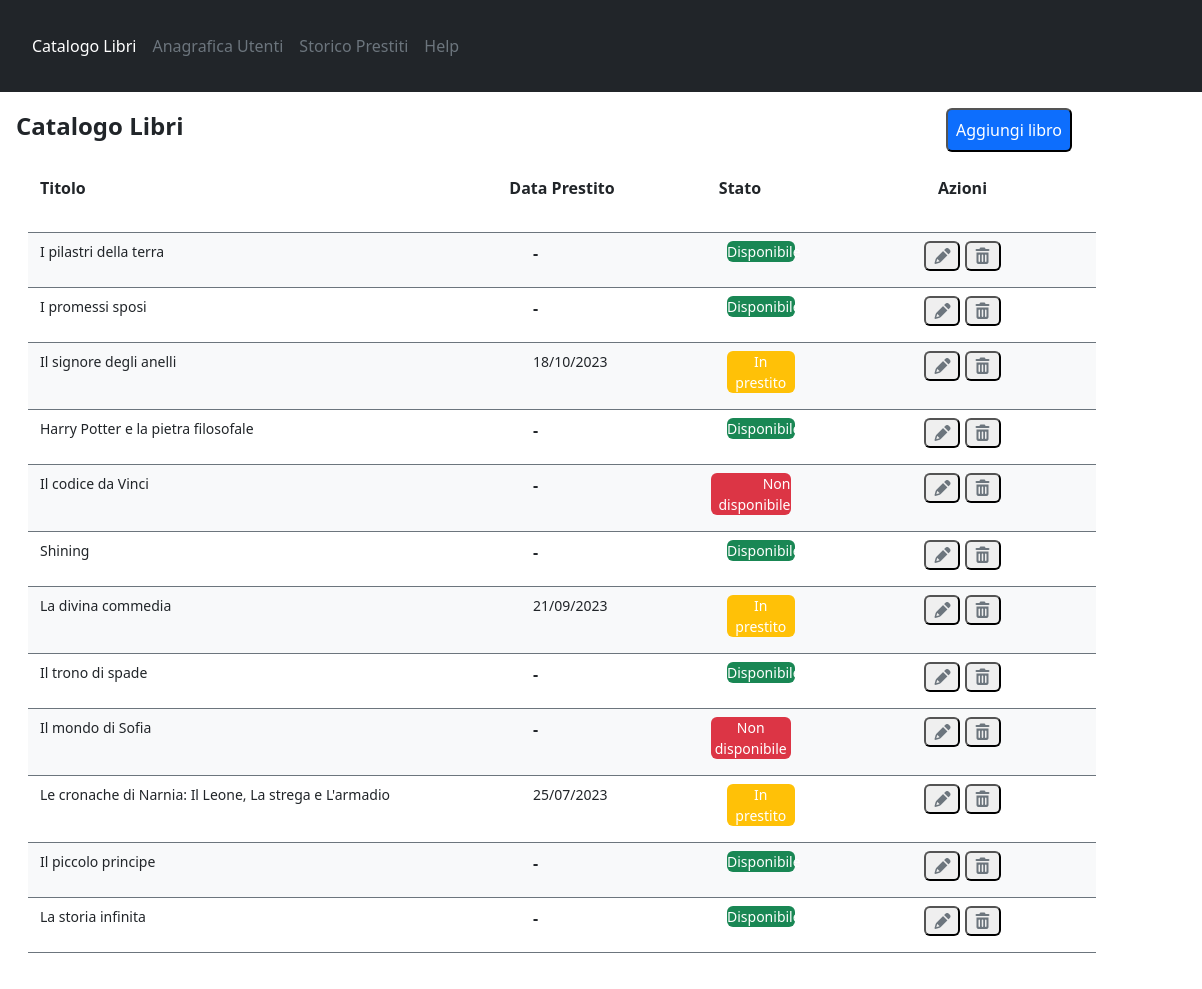
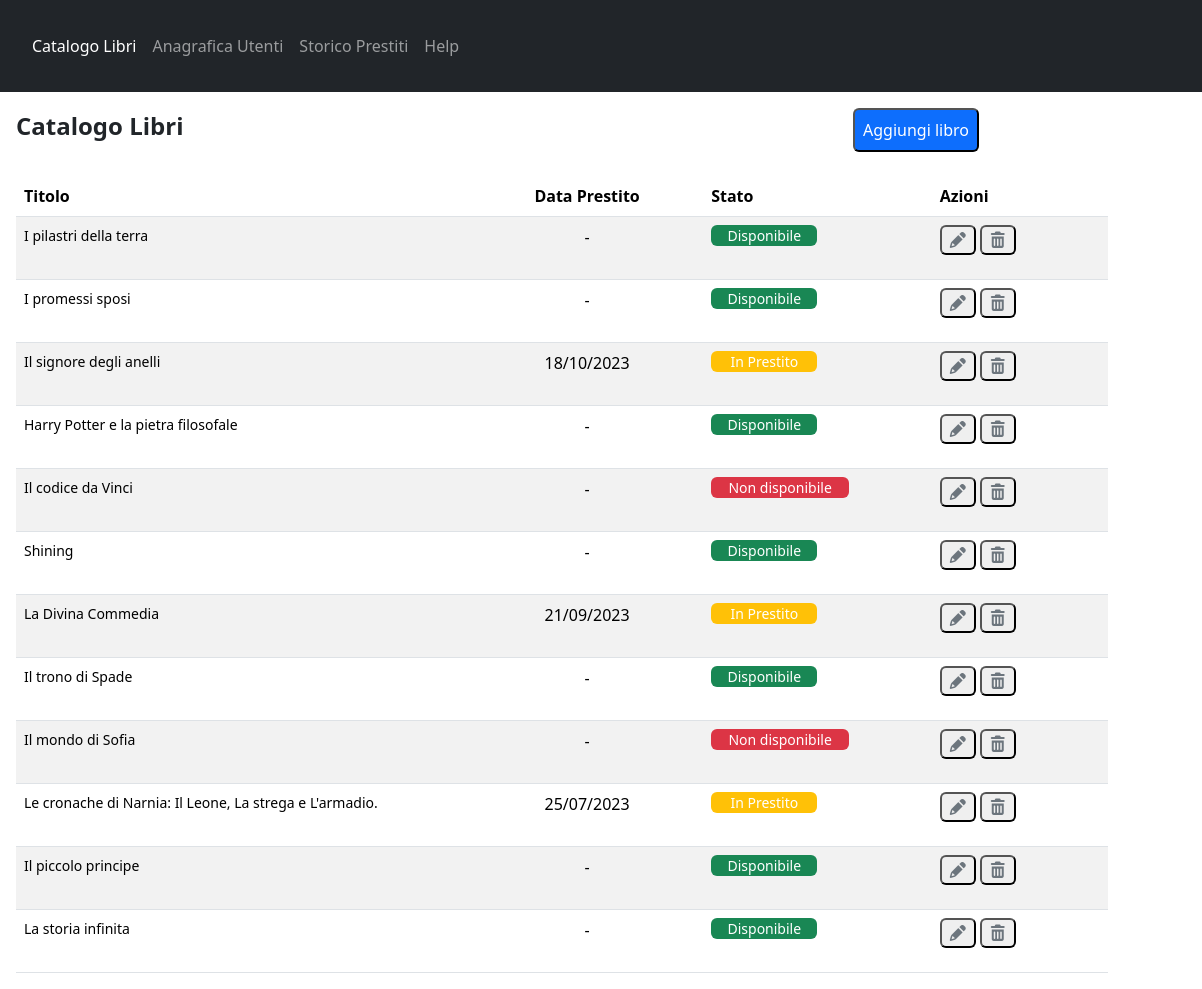
Before and after one commit to SamirSadriu-24/html-css-bootstrap-dashboard, a plain HTML site: page index.html in a window 1280 px wide. Shown: the full height of the page, 78-1280 px from the left. Before the commit the page ends 953 px from the top, so only its background shows below. Drawn offline with nearby package versions, Linux system fonts and the light colour scheme.

Commit message:
modifiche post-tutor

```diff
--- a/index.html
+++ b/index.html
@@ -1,17 +1,24 @@
 <!DOCTYPE html>
 <html lang="en">
+
 <head>
-    <meta charset="UTF-8">
-    <meta name="viewport" content="width=device-width, initial-scale=1.0">
-    <link rel="stylesheet" href="https://cdnjs.cloudflare.com/ajax/libs/font-awesome/7.0.0/css/all.min.css" integrity="sha512-DxV+EoADOkOygM4IR9yXP8Sb2qwgidEmeqAEmDKIOfPRQZOWbXCzLC6vjbZyy0vPisbH2SyW27+ddLVCN+OMzQ==" crossorigin="anonymous" referrerpolicy="no-referrer" />
-    <link href="https://cdn.jsdelivr.net/npm/bootstrap@5.3.7/dist/css/bootstrap.min.css" rel="stylesheet" integrity="sha384-LN+7fdVzj6u52u30Kp6M/trliBMCMKTyK833zpbD+pXdCLuTusPj697FH4R/5mcr" crossorigin="anonymous">
-    <script src="https://cdn.jsdelivr.net/npm/bootstrap@5.3.7/dist/js/bootstrap.bundle.min.js" integrity="sha384-ndDqU0Gzau9qJ1lfW4pNLlhNTkCfHzAVBReH9diLvGRem5+R9g2FzA8ZGN954O5Q" crossorigin="anonymous"></script>
+	<meta charset="UTF-8" />
+	<meta name="viewport" content="width=device-width, initial-scale=1.0" />
+	<link rel="stylesheet" href="https://cdnjs.cloudflare.com/ajax/libs/font-awesome/7.0.0/css/all.min.css"
+		integrity="sha512-DxV+EoADOkOygM4IR9yXP8Sb2qwgidEmeqAEmDKIOfPRQZOWbXCzLC6vjbZyy0vPisbH2SyW27+ddLVCN+OMzQ=="
+		crossorigin="anonymous" referrerpolicy="no-referrer" />
+	<link href="https://cdn.jsdelivr.net/npm/bootstrap@5.3.7/dist/css/bootstrap.min.css" rel="stylesheet"
+		integrity="sha384-LN+7fdVzj6u52u30Kp6M/trliBMCMKTyK833zpbD+pXdCLuTusPj697FH4R/5mcr" crossorigin="anonymous" />
+	<script src="https://cdn.jsdelivr.net/npm/bootstrap@5.3.7/dist/js/bootstrap.bundle.min.js"
+		integrity="sha384-ndDqU0Gzau9qJ1lfW4pNLlhNTkCfHzAVBReH9diLvGRem5+R9g2FzA8ZGN954O5Q"
+		crossorigin="anonymous"></script>
 	<title>Libreria</title>
 </head>
+
 <body>
 	<header>
 		<!-- Navbaar componente BS-->
-        <nav class="navbar navbar-expand-lg bg-dark">
+		<nav class="navbar navbar-expand-lg bg-dark" data-bs-theme="dark">
 			<div class="container-fluid">
 				<nav class="navbar">
 					<div class="container">
@@ -20,22 +27,24 @@
 						</a>
 					</div>
 				</nav>
-                <button class="navbar-toggler" type="button" data-bs-toggle="collapse" data-bs-target="#navbarSupportedContent" aria-controls="navbarSupportedContent" aria-expanded="false" aria-label="Toggle navigation">
+				<button class="navbar-toggler text-white" type="button" data-bs-toggle="collapse"
+					data-bs-target="#navbarSupportedContent" aria-controls="navbarSupportedContent"
+					aria-expanded="false" aria-label="Toggle navigation">
 					<span class="navbar-toggler-icon"></span>
 				</button>
 				<div class="collapse navbar-collapse" id="navbarSupportedContent">
 					<ul class="navbar-nav me-auto mb-lg-0">
 						<li class="nav-item">
-                            <a class="nav-link active text-white" aria-current="page" href="#">Catalogo Libri</a>
+							<a class="nav-link active secondary-link" aria-current="page" href="#">Catalogo Libri</a>
 						</li>
 						<li class="nav-item">
-                            <a class="nav-link text-secondary" href="#">Anagrafica Utenti</a>
+							<a class="nav-link secondary-link" href="#">Anagrafica Utenti</a>
 						</li>
 						<li class="nav-item">
-                            <a class="nav-link text-secondary" href="#">Storico Prestiti</a>
+							<a class="nav-link secondary-link" href="#">Storico Prestiti</a>
 						</li>
 						<li class="nav-item">
-                            <a class="nav-link text-secondary" href="#">Help</a>
+							<a class="nav-link secondary-link" href="#">Help</a>
 						</li>
 					</ul>
 				</div>
@@ -44,17 +53,8 @@
 	</header>
 
 	<main>
-        <div class="container mt-3 px-4">
-            <div class="row">
-                <div class="col-10">
-                    <p class="fs-4 fw-semibold">Catalogo Libri</p>
-                </div>
-                <div class="col">
-                    <button class="fs-6 bg-primary text-white rounded p-2">Aggiungi libro</button>
-                </div>
-            </div>
+		<!-- <div class="container mt-3 px-4">
 
-        </div>
 
 		<div class="container mt-3 px-5">
 			<div class="row">
@@ -73,7 +73,7 @@
 			</div>
 		</div>
 
-        <div class="container mt-3 px-5 ">
+		<div class="container mt-3 px-5">
 			<div class="row bg-light border border-secondary border-start-0 border-end-0 pt-2">
 				<div class="col-5 small me-5">
 					<p>I pilastri della terra</p>
@@ -86,8 +86,12 @@
 				</div>
 				<div class="col-3 text-center fw-bold">
 					<p>
-                        <button class="rounded text-secondary"><i class="fa-solid fa-pencil"></i></button>
-                        <button class="rounded text-secondary"><i class="fa-solid fa-trash-can"></i></button>
+						<button class="rounded text-secondary">
+							<i class="fa-solid fa-pencil"></i>
+						</button>
+						<button class="rounded text-secondary">
+							<i class="fa-solid fa-trash-can"></i>
+						</button>
 					</p>
 				</div>
 			</div>
@@ -103,12 +107,16 @@
 				</div>
 				<div class="col-3 text-center fw-bold">
 					<p>
-                        <button class="rounded text-secondary"><i class="fa-solid fa-pencil"></i></button>
-                        <button class="rounded text-secondary"><i class="fa-solid fa-trash-can"></i></button>
+						<button class="rounded text-secondary">
+							<i class="fa-solid fa-pencil"></i>
+						</button>
+						<button class="rounded text-secondary">
+							<i class="fa-solid fa-trash-can"></i>
+						</button>
 					</p>
 				</div>
 			</div>
-            <div class="row bg-light border border-secondary border-start-0  border-top-0 border-end-0 pt-2">
+			<div class="row bg-light border border-secondary border-start-0 border-top-0 border-end-0 pt-2">
 				<div class="col-5 small me-5">
 					<p>Il signore degli anelli</p>
 				</div>
@@ -120,12 +128,16 @@
 				</div>
 				<div class="col-3 text-center fw-bold">
 					<p>
-                        <button class="rounded text-secondary"><i class="fa-solid fa-pencil"></i></button>
-                        <button class="rounded text-secondary"><i class="fa-solid fa-trash-can"></i></button>
+						<button class="rounded text-secondary">
+							<i class="fa-solid fa-pencil"></i>
+						</button>
+						<button class="rounded text-secondary">
+							<i class="fa-solid fa-trash-can"></i>
+						</button>
 					</p>
 				</div>
 			</div>
-            <div class="row  border border-secondary border-start-0  border-top-0 border-end-0 pt-2">
+			<div class="row border border-secondary border-start-0 border-top-0 border-end-0 pt-2">
 				<div class="col-5 small me-5">
 					<p>Harry Potter e la pietra filosofale</p>
 				</div>
@@ -137,12 +149,16 @@
 				</div>
 				<div class="col-3 text-center fw-bold">
 					<p>
-                        <button class="rounded text-secondary"><i class="fa-solid fa-pencil"></i></button>
-                        <button class="rounded text-secondary"><i class="fa-solid fa-trash-can"></i></button>
+						<button class="rounded text-secondary">
+							<i class="fa-solid fa-pencil"></i>
+						</button>
+						<button class="rounded text-secondary">
+							<i class="fa-solid fa-trash-can"></i>
+						</button>
 					</p>
 				</div>
 			</div>
-            <div class="row bg-light border border-secondary border-start-0  border-top-0 border-end-0 pt-2">
+			<div class="row bg-light border border-secondary border-start-0 border-top-0 border-end-0 pt-2">
 				<div class="col-5 small me-5">
 					<p>Il codice da Vinci</p>
 				</div>
@@ -150,16 +166,22 @@
 					<p>-</p>
 				</div>
 				<div class="col text-end">
-                    <p class="text-white small bg-danger rounded w-75">Non disponibile</p>
+					<p class="text-white small bg-danger rounded w-75">
+						Non disponibile
+					</p>
 				</div>
 				<div class="col-3 text-center fw-bold">
 					<p>
-                        <button class="rounded text-secondary"><i class="fa-solid fa-pencil"></i></button>
-                        <button class="rounded text-secondary"><i class="fa-solid fa-trash-can"></i></button>
+						<button class="rounded text-secondary">
+							<i class="fa-solid fa-pencil"></i>
+						</button>
+						<button class="rounded text-secondary">
+							<i class="fa-solid fa-trash-can"></i>
+						</button>
 					</p>
 				</div>
 			</div>
-            <div class="row border border-secondary border-start-0  border-top-0 border-end-0 pt-2">
+			<div class="row border border-secondary border-start-0 border-top-0 border-end-0 pt-2">
 				<div class="col-5 small me-5">
 					<p>Shining</p>
 				</div>
@@ -171,12 +193,16 @@
 				</div>
 				<div class="col-3 text-center fw-bold">
 					<p>
-                        <button class="rounded text-secondary"><i class="fa-solid fa-pencil"></i></button>
-                        <button class="rounded text-secondary"><i class="fa-solid fa-trash-can"></i></button>
+						<button class="rounded text-secondary">
+							<i class="fa-solid fa-pencil"></i>
+						</button>
+						<button class="rounded text-secondary">
+							<i class="fa-solid fa-trash-can"></i>
+						</button>
 					</p>
 				</div>
 			</div>
-            <div class="row bg-light border border-secondary border-start-0  border-top-0 border-end-0 pt-2">
+			<div class="row bg-light border border-secondary border-start-0 border-top-0 border-end-0 pt-2">
 				<div class="col-5 small me-5">
 					<p>La divina commedia</p>
 				</div>
@@ -188,12 +214,16 @@
 				</div>
 				<div class="col-3 text-center fw-bold">
 					<p>
-                        <button class="rounded text-secondary"><i class="fa-solid fa-pencil"></i></button>
-                        <button class="rounded text-secondary"><i class="fa-solid fa-trash-can"></i></button>
+						<button class="rounded text-secondary">
+							<i class="fa-solid fa-pencil"></i>
+						</button>
+						<button class="rounded text-secondary">
+							<i class="fa-solid fa-trash-can"></i>
+						</button>
 					</p>
 				</div>
 			</div>
-            <div class="row border border-secondary border-start-0  border-top-0 border-end-0 pt-2">
+			<div class="row border border-secondary border-start-0 border-top-0 border-end-0 pt-2">
 				<div class="col-5 small me-5">
 					<p>Il trono di spade</p>
 				</div>
@@ -205,12 +235,16 @@
 				</div>
 				<div class="col-3 text-center fw-bold">
 					<p>
-                        <button class="rounded text-secondary"><i class="fa-solid fa-pencil"></i></button>
-                        <button class="rounded text-secondary"><i class="fa-solid fa-trash-can"></i></button>
+						<button class="rounded text-secondary">
+							<i class="fa-solid fa-pencil"></i>
+						</button>
+						<button class="rounded text-secondary">
+							<i class="fa-solid fa-trash-can"></i>
+						</button>
 					</p>
 				</div>
 			</div>
-            <div class="row bg-light border border-secondary border-start-0  border-top-0 border-end-0 pt-2">
+			<div class="row bg-light border border-secondary border-start-0 border-top-0 border-end-0 pt-2">
 				<div class="col-5 small me-5">
 					<p>Il mondo di Sofia</p>
 				</div>
@@ -218,16 +252,22 @@
 					<p>-</p>
 				</div>
 				<div class="col text-center">
-                    <p class="text-white small bg-danger rounded w-75">Non disponibile</p>
+					<p class="text-white small bg-danger rounded w-75">
+						Non disponibile
+					</p>
 				</div>
 				<div class="col-3 text-center fw-bold">
 					<p>
-                        <button class="rounded text-secondary"><i class="fa-solid fa-pencil"></i></button>
-                        <button class="rounded text-secondary"><i class="fa-solid fa-trash-can"></i></button>
+						<button class="rounded text-secondary">
+							<i class="fa-solid fa-pencil"></i>
+						</button>
+						<button class="rounded text-secondary">
+							<i class="fa-solid fa-trash-can"></i>
+						</button>
 					</p>
 				</div>
 			</div>
-            <div class="row border border-secondary border-start-0  border-top-0 border-end-0 pt-2">
+			<div class="row border border-secondary border-start-0 border-top-0 border-end-0 pt-2">
 				<div class="col-5 small me-5">
 					<p>Le cronache di Narnia: Il Leone, La strega e L'armadio</p>
 				</div>
@@ -239,12 +279,16 @@
 				</div>
 				<div class="col-3 text-center fw-bold">
 					<p>
-                        <button class="rounded text-secondary"><i class="fa-solid fa-pencil"></i></button>
-                        <button class="rounded text-secondary"><i class="fa-solid fa-trash-can"></i></button>
+						<button class="rounded text-secondary">
+							<i class="fa-solid fa-pencil"></i>
+						</button>
+						<button class="rounded text-secondary">
+							<i class="fa-solid fa-trash-can"></i>
+						</button>
 					</p>
 				</div>
 			</div>
-            <div class="row bg-light border border-secondary border-start-0  border-top-0 border-end-0 pt-2">
+			<div class="row bg-light border border-secondary border-start-0 border-top-0 border-end-0 pt-2">
 				<div class="col-5 small me-5">
 					<p>Il piccolo principe</p>
 				</div>
@@ -256,12 +300,16 @@
 				</div>
 				<div class="col-3 text-center fw-bold">
 					<p>
-                        <button class="rounded text-secondary"><i class="fa-solid fa-pencil"></i></button>
-                        <button class="rounded text-secondary"><i class="fa-solid fa-trash-can"></i></button>
+						<button class="rounded text-secondary">
+							<i class="fa-solid fa-pencil"></i>
+						</button>
+						<button class="rounded text-secondary">
+							<i class="fa-solid fa-trash-can"></i>
+						</button>
 					</p>
 				</div>
 			</div>
-            <div class="row border border-secondary border-start-0  border-top-0 border-end-0 pt-2">
+			<div class="row border border-secondary border-start-0 border-top-0 border-end-0 pt-2">
 				<div class="col-5 small me-5">
 					<p>La storia infinita</p>
 				</div>
@@ -273,13 +321,251 @@
 				</div>
 				<div class="col-3 text-center fw-bold">
 					<p>
-                        <button class="rounded text-secondary"><i class="fa-solid fa-pencil"></i></button>
-                        <button class="rounded text-secondary"><i class="fa-solid fa-trash-can"></i></button>
+						<button class="rounded text-secondary">
+							<i class="fa-solid fa-pencil"></i>
+						</button>
+						<button class="rounded text-secondary">
+							<i class="fa-solid fa-trash-can"></i>
+						</button>
 					</p>
 				</div>
 			</div>
+		</div> -->
 
 
+		<div class="container mt-3 px-4">
+		<div class="row">
+			<div class="col-10 col-sm-8 col-md-9">
+				<p class="fs-4 fw-semibold">Catalogo Libri</p>
+			</div>
+			<div class="col">
+				<button class="fs-6 bg-primary text-white rounded p-2">
+					Aggiungi libro
+				</button>
+			</div>
+		</div>
+		</div>
+		</div>
+		<div class="container mt-3 px-4">
+			<table class="table table-striped text-center">
+				<thead>
+					<tr>
+						<th scope="col" class=" col-5 text-start">Titolo</th>
+						<th scope="col" class="d-sm-none d-md-table-cell">Data Prestito</th>
+						<th scope="col" class="text-start">Stato</th>
+						<th scope="col" class="text-start">Azioni</th>
+					</tr>
+				</thead>
+				<tbody class=" container mt-5 px-4">
+					<tr>
+						<th scope="row" class="text-start fw-normal small">I pilastri della terra</th>
+						<td class="d-sm-none d-md-table-cell">-</td>
+						<td class="text-white text-center small">
+							<p class="bg-success w-50 rounded">Disponibile</p>
+						</td>
+						<td class="text-start">
+							<p>
+								<button class="rounded text-secondary">
+									<i class="fa-solid fa-pencil"></i>
+								</button>
+								<button class="rounded text-secondary">
+									<i class="fa-solid fa-trash-can"></i>
+								</button>
+							</p>
+						</td>
+					</tr>
+					<tr>
+						<th scope="row" class="text-start fw-normal small">I promessi sposi</th>
+						<td class="d-sm-none d-md-table-cell">-</td>
+						<td class="text-white text-center small">
+							<p class="bg-success w-50 rounded">Disponibile</p>
+						</td>
+						<td class="text-start">
+							<p>
+								<button class="rounded text-secondary">
+									<i class="fa-solid fa-pencil"></i>
+								</button>
+								<button class="rounded text-secondary">
+									<i class="fa-solid fa-trash-can"></i>
+								</button>
+							</p>
+						</td>
+					</tr>
+					<tr>
+						<th scope="row" class="text-start fw-normal small">Il signore degli anelli</th>
+						<td class="d-sm-none d-md-table-cell">18/10/2023</td>
+						<td class="text-white text-center small">
+							<p class="bg-warning w-50 rounded">In Prestito</p>
+						</td>
+						<td class="text-start">
+							<p>
+								<button class="rounded text-secondary">
+									<i class="fa-solid fa-pencil"></i>
+								</button>
+								<button class="rounded text-secondary">
+									<i class="fa-solid fa-trash-can"></i>
+								</button>
+							</p>
+						</td>
+					</tr>
+					<tr>
+						<th scope="row" class="text-start fw-normal small">Harry Potter e la pietra filosofale</th>
+						<td class="d-sm-none d-md-table-cell">-</td>
+						<td class="text-white text-center small">
+							<p class="bg-success w-50 rounded">Disponibile</p>
+						</td>
+						<td class="text-start">
+							<p>
+								<button class="rounded text-secondary">
+									<i class="fa-solid fa-pencil"></i>
+								</button>
+								<button class="rounded text-secondary">
+									<i class="fa-solid fa-trash-can"></i>
+								</button>
+							</p>
+						</td>
+					</tr>
+					<tr>
+						<th scope="row" class="text-start fw-normal small">Il codice da Vinci</th>
+						<td class="d-sm-none d-md-table-cell">-</td>
+						<td class="text-white text-center small">
+							<p class=" d-sm-none d-md-none d-lg-table-cell bg-danger w-75 rounded">Non disponibile</p>
+							<p class=" d-lg-none bg-danger w-75 rounded">Non disponibile</p>
+						</td>
+						<td class="text-start">
+							<p>
+								<button class="rounded text-secondary">
+									<i class="fa-solid fa-pencil"></i>
+								</button>
+								<button class="rounded text-secondary">
+									<i class="fa-solid fa-trash-can"></i>
+								</button>
+							</p>
+						</td>
+					</tr>
+					<tr>
+						<th scope="row" class="text-start fw-normal small">Shining</th>
+						<td class="d-sm-none d-md-table-cell">-</td>
+						<td class="text-white text-center small">
+							<p class="bg-success w-50 rounded"> Disponibile</p>
+						</td>
+						<td class="text-start">
+							<p>
+								<button class="rounded text-secondary">
+									<i class="fa-solid fa-pencil"></i>
+								</button>
+								<button class="rounded text-secondary">
+									<i class="fa-solid fa-trash-can"></i>
+								</button>
+							</p>
+						</td>
+					</tr>
+					<tr>
+						<th scope="row" class="text-start fw-normal small">La Divina Commedia</th>
+						<td class="d-sm-none d-md-table-cell">21/09/2023</td>
+						<td class="text-white text-center small">
+							<p class="bg-warning w-50 rounded">In Prestito</p>
+						</td>
+						<td class="text-start">
+							<p>
+								<button class="rounded text-secondary">
+									<i class="fa-solid fa-pencil"></i>
+								</button>
+								<button class="rounded text-secondary">
+									<i class="fa-solid fa-trash-can"></i>
+								</button>
+							</p>
+						</td>
+					</tr>
+					<tr>
+						<th scope="row" class="text-start fw-normal small">Il trono di Spade</th>
+						<td class="d-sm-none d-md-table-cell">-</td>
+						<td class="text-white text-center small">
+							<p class="bg-success w-50 rounded">Disponibile</p>
+						</td>
+						<td class="text-start">
+							<p>
+								<button class="rounded text-secondary">
+									<i class="fa-solid fa-pencil"></i>
+								</button>
+								<button class="rounded text-secondary">
+									<i class="fa-solid fa-trash-can"></i>
+								</button>
+							</p>
+						</td>
+					</tr>
+					<tr>
+						<th scope="row" class="text-start fw-normal small">Il mondo di Sofia</th>
+						<td class="d-sm-none d-md-table-cell"> -</td>
+						<td class="text-white text-center small">
+							<p class=" d-sm-none d-md-none d-lg-table-cell bg-danger w-75 rounded">Non disponibile</p>
+							<p class=" d-lg-none bg-danger w-75 rounded">Non disponibile</p>
+						</td>
+						<td class="text-start">
+							<p>
+								<button class="rounded text-secondary">
+									<i class="fa-solid fa-pencil"></i>
+								</button>
+								<button class="rounded text-secondary">
+									<i class="fa-solid fa-trash-can"></i>
+								</button>
+							</p>
+						</td>
+					</tr>
+					<tr>
+						<th scope="row" class="text-start fw-normal small">Le cronache di Narnia: Il Leone, La strega e
+							L'armadio.</th>
+						<td class="d-sm-none d-md-table-cell">25/07/2023</td>
+						<td class="text-white text-center small">
+							<p class="bg-warning w-50 rounded">In Prestito</p>
+						</td>
+						<td class="text-start">
+							<p>
+								<button class="rounded text-secondary">
+									<i class="fa-solid fa-pencil"></i>
+								</button>
+								<button class="rounded text-secondary">
+									<i class="fa-solid fa-trash-can"></i>
+								</button>
+							</p>
+						</td>
+					</tr>
+					<tr>
+						<th scope="row" class="text-start fw-normal small">Il piccolo principe</th>
+						<td class="d-sm-none d-md-table-cell">-</td>
+						<td class="text-white text-center small">
+							<p class="bg-success w-50 rounded">Disponibile</p>
+						</td>
+						<td class="text-start">
+							<p>
+								<button class="rounded text-secondary">
+									<i class="fa-solid fa-pencil"></i>
+								</button>
+								<button class="rounded text-secondary">
+									<i class="fa-solid fa-trash-can"></i>
+								</button>
+							</p>
+						</td>
+					</tr>
+					<tr>
+						<th scope="row" class="text-start fw-normal small">La storia infinita</th>
+						<td class="d-sm-none d-md-table-cell">-</td>
+						<td class="text-white text-center small">
+							<p class="bg-success w-50 rounded">Disponibile</p>
+						</td>
+						<td class="text-start">
+							<p>
+								<button class="rounded text-secondary">
+									<i class="fa-solid fa-pencil"></i>
+								</button>
+								<button class="rounded text-secondary">
+									<i class="fa-solid fa-trash-can"></i>
+								</button>
+							</p>
+						</td>
+					</tr>
+				</tbody>
+			</table>
 		</div>
 
 
@@ -294,4 +580,5 @@
 
 	</main>
 </body>
+
 </html>
```
Lines whose indentation alone changed are shown as unchanged.
